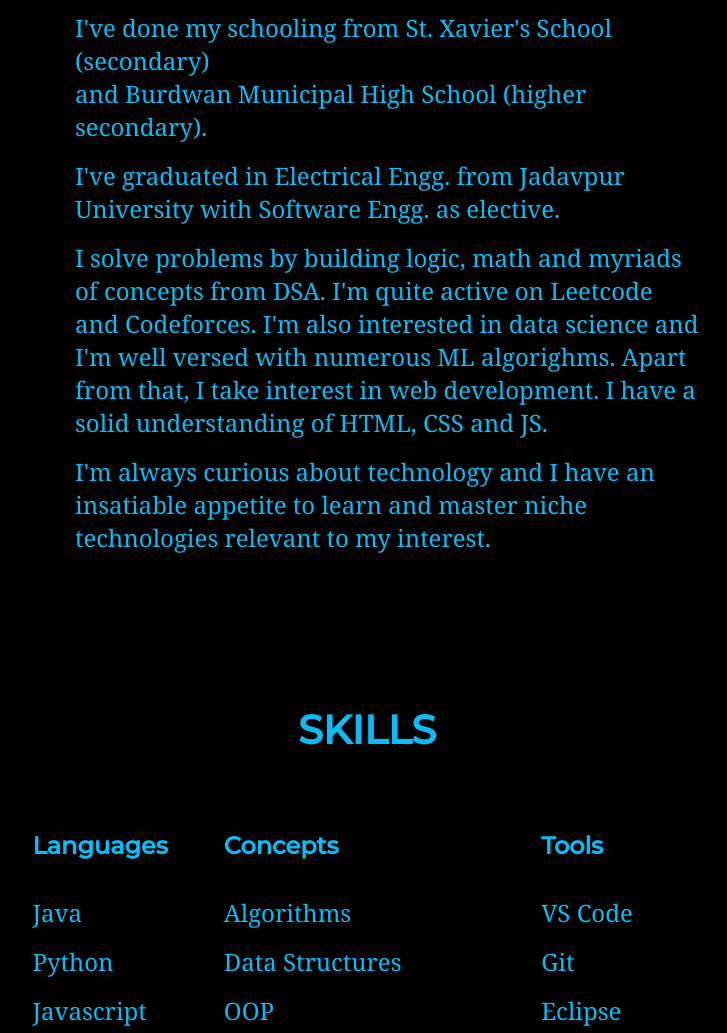
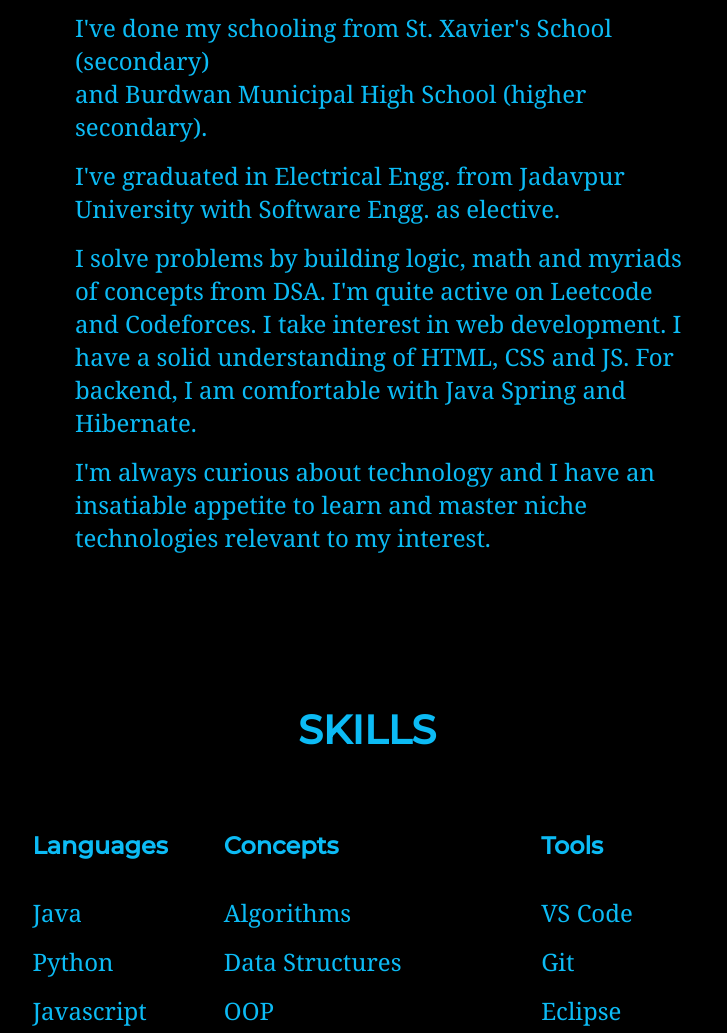
Before and after one commit to ronty1511/resume-website, a plain HTML site: page index.html in a window 1280 px wide. Shown: the part 960-1993 px from the top of the page, without its empty margins (258-985 px from the left). Drawn offline with nearby package versions, Linux system fonts and the light colour scheme.

Commit message:
Update index.html

```diff
--- a/index.html
+++ b/index.html
@@ -46,10 +46,9 @@
                 I solve problems by building logic, math and
                 myriads of concepts from DSA. I'm quite
                 active on Leetcode and Codeforces.
-                I'm also interested in data science and I'm well versed
-                with numerous ML algorighms.
-                Apart from that, I take interest in web development.
+                I take interest in web development.
                 I have a solid understanding of HTML, CSS and JS.
+                For backend, I am comfortable with Java Spring and Hibernate.
               </li>
               <li>
                 I'm always curious about technology
```
